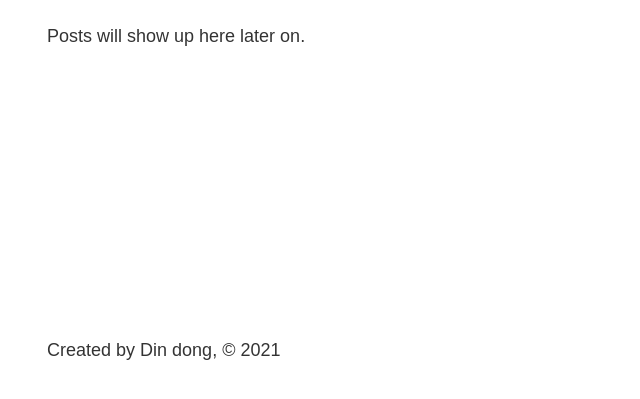
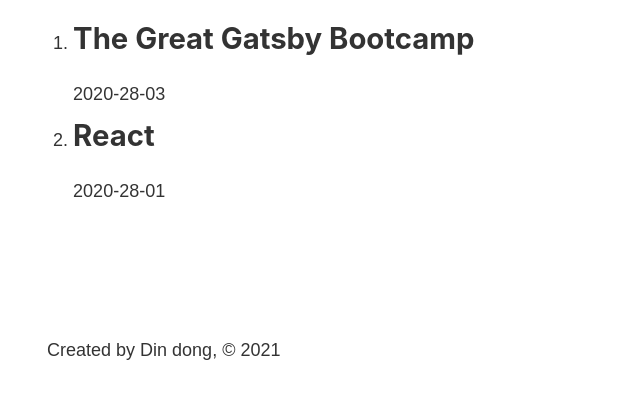
Before and after one commit to megagigaultra/Gatsby, a Gatsby site: page /blog in a window 1280 px wide. Shown: the part 393-792 px from the top of the page, without its empty margins (236-876 px from the left). Built offline with nearby package versions, Linux system fonts and the light colour scheme; Gatsby itself is replaced by a stand-in of ours.

Commit message:
Markdown Post
Fetching data from filesystem and rendering it in the blog page

```diff
--- a/gatsby-config.js
+++ b/gatsby-config.js
@@ -18,6 +18,7 @@ module.exports = {
         name: 'source',
         path: `${__dirname}/src/`
       }
-    }
+    },
+    'gatsby-transformer-remark'
   ],
 }
--- a/package.json
+++ b/package.json
@@ -17,6 +17,7 @@
     "gatsby": "^3.0.1",
     "gatsby-plugin-sass": "^4.1.0",
     "gatsby-source-filesystem": "^3.1.0",
+    "gatsby-transformer-remark": "^3.1.0",
     "node-sass": "^5.0.0",
     "react": "^17.0.1",
     "react-dom": "^17.0.1"
--- a/src/pages/blog.js
+++ b/src/pages/blog.js
@@ -1,12 +1,38 @@
 import React from 'react'
+import { graphql, useStaticQuery } from 'gatsby'
 
 import Layout from '../components/layout'
 
 const BlogPage = () => {
+
+  const data = useStaticQuery(graphql`
+    query{
+      allMarkdownRemark{
+        edges{
+          node{
+            frontmatter{
+              title,
+              date
+            }
+          }
+        }
+      }
+    }
+  `)
+
   return(
     <Layout>
         <h1>Blog</h1>
-        <p>Posts will show up here later on.</p>
+        <ol>
+          {data.allMarkdownRemark.edges.map((edge) => {
+            return(
+              <li>
+                <h2>{edge.node.frontmatter.title}</h2>
+                <p>{edge.node.frontmatter.date}</p>
+              </li>
+            )
+          })}
+        </ol>
     </Layout>
   )
 }
```
Also changed, not shown: 1 other file.
